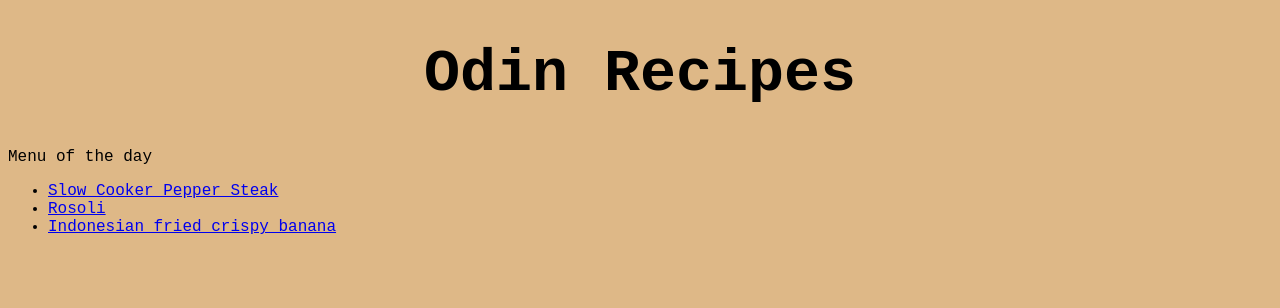
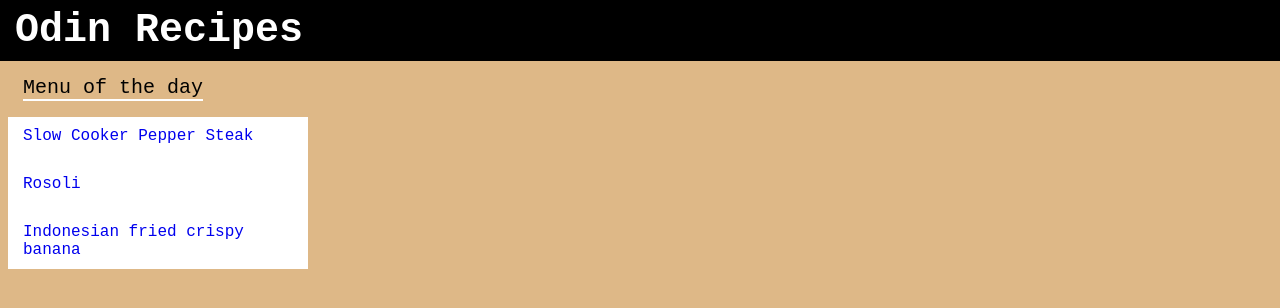
Before and after one commit to Zidanleo012/odin_recipes, a plain HTML site: page index.html in a window 1280 px wide. Drawn offline with Linux system fonts and the light colour scheme.

Commit message:
Add and change some attributes

```diff
--- a/recipes/styles.css
+++ b/recipes/styles.css
@@ -4,8 +4,11 @@ body {
 }
 
 h1 {
-    text-align: center;
-}
+    font-size: 40px;
+    margin: -8px -8px 0;
+    padding: 8px 15px;
+    background-color: black;
+    color: white;}
 
 h2 {
     font-weight: 700;
@@ -19,5 +22,4 @@ img {
 .homepage {
     font-size: 30px;
     background-color: aliceblue;
-    color: black;
 }
--- a/styles.css
+++ b/styles.css
@@ -1,12 +1,42 @@
+
+
 html {
     background-color: burlywood;
 }
 
 body {
-    font-family: 'Courier New', Courier, monospace
+    font-family: 'Courier New', Courier, monospace;
+    display: border-box;
 }
 
 h1 {
-    text-align: center;
-    font-size: 60px;
+    font-size: 40px;
+    margin: -8px -8px 0;
+    padding: 8px 15px;
+    background-color: black;
+    color: white;
 }
+
+.menu-otd {
+    display: inline-block;
+    margin: 15px 0 0 15px;
+    border-bottom: solid 2px white;
+    font-size: 20px;
+}
+
+ul {
+    background-color: white;
+    padding: 0;
+    width: 300px;
+}
+
+a {
+    text-decoration: none;
+}
+
+li {
+    display: block;
+    margin: 10px 0 10px 15px;
+    padding: 10px 0;
+    list-style-type: none;
+}
```
